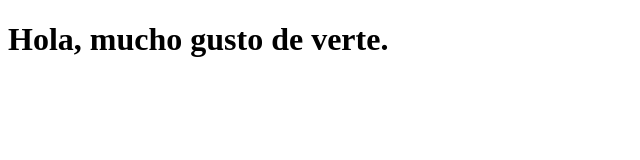
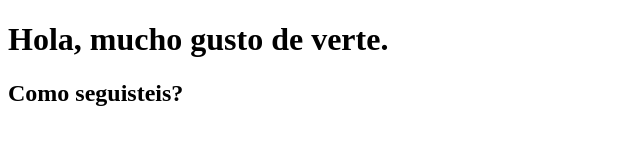
Before and after one commit to Izmael19/LinuxFirstLesson, a plain HTML site: page index.html in a window 1280 px wide. Shown: the whole page, without its empty margins (0-640 px from the left). Drawn offline with Linux system fonts and the light colour scheme.

Commit message:
Second Commit

```diff
--- a/index.html
+++ b/index.html
@@ -9,6 +9,7 @@
     <body>
         <div>
             <h1>Hola, mucho gusto de verte.</h1>
+            <h2>Como seguisteis?</h2>
         </div>
     </body>
 </body>
```
